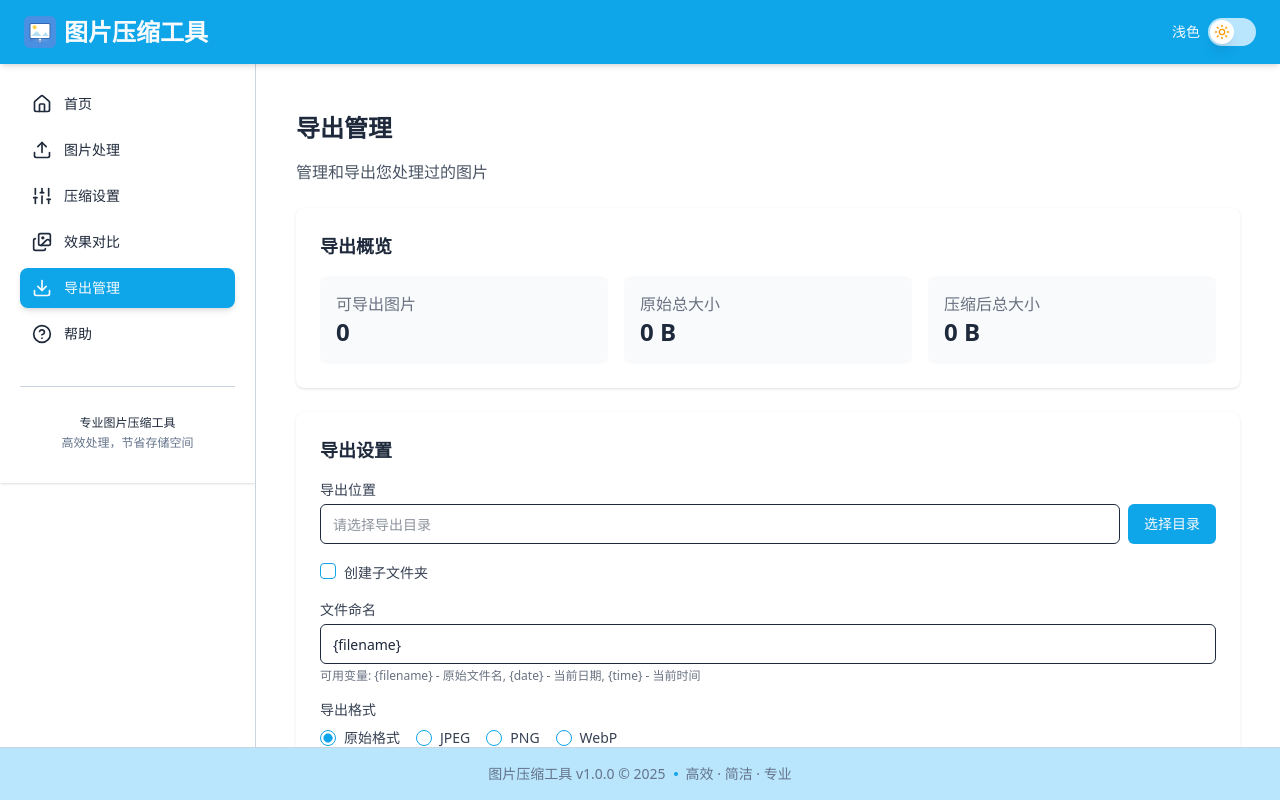
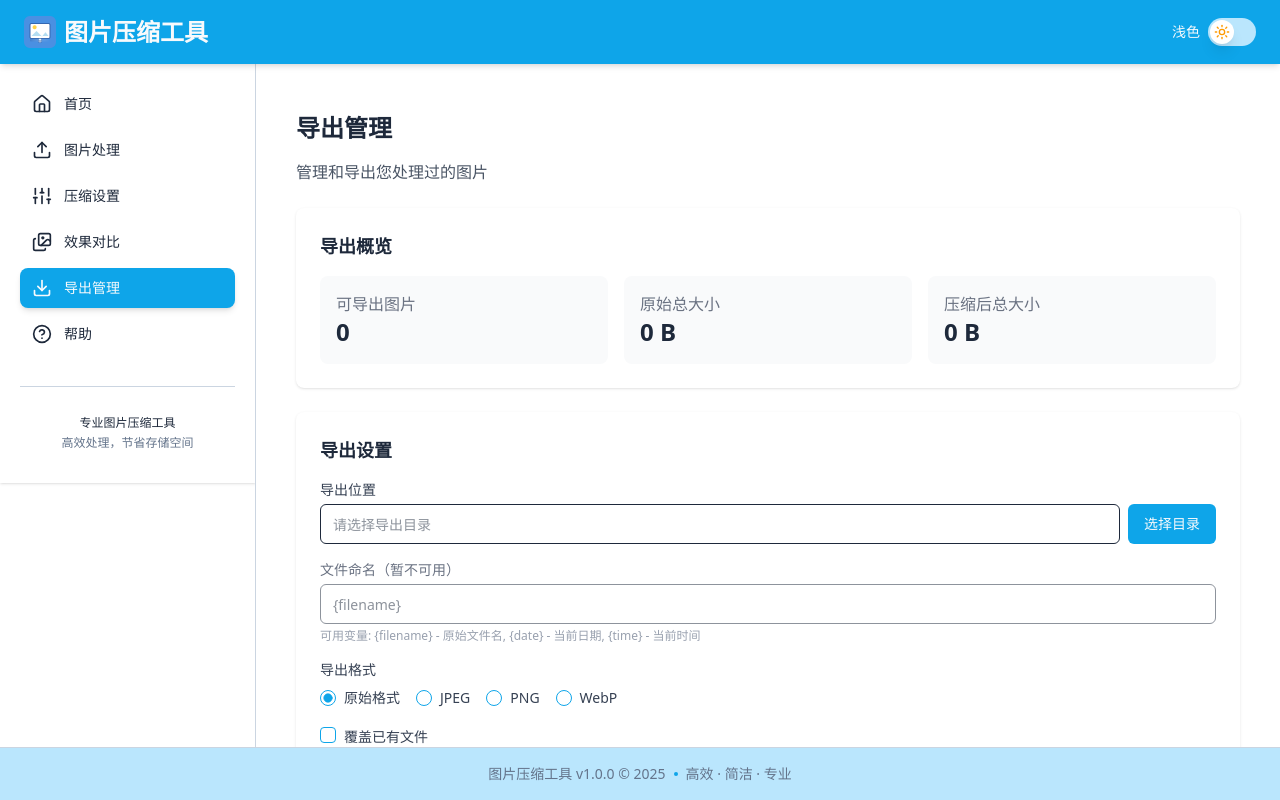
Before and after one commit to freeany/LocalSqueeze, a React (Vite) app: page /export in a window 1280 px wide. Built offline with nearby package versions, Linux system fonts and the light colour scheme.

Commit message:
refactor(ExportPage): 移除创建子文件夹选项并禁用文件命名输入

```diff
--- a/src/views/ExportPage.tsx
+++ b/src/views/ExportPage.tsx
@@ -18,7 +18,6 @@ const ExportPage: React.FC = () => {
   });
   const [exportSettings, setExportSettings] = useState({
     outputDirectory: '',
-    createSubfolder: false,
     fileNaming: '{filename}',
     exportFormat: 'original',
     overwriteExisting: false,
@@ -192,30 +191,18 @@ const ExportPage: React.FC = () => {
           </div>
         </div>
 
-        {/* 创建子文件夹 */}
+
+
+        {/* 文件命名（已禁用） */}
         <div className="mb-4">
-          <Checkbox
-            id="createSubfolder"
-            checked={exportSettings.createSubfolder}
-            onCheckedChange={(checked) =>
-              setExportSettings(prev => ({ ...prev, createSubfolder: !!checked }))
-            }
-          />
-          <label htmlFor="createSubfolder" className="ml-2 text-sm text-gray-700">
-            创建子文件夹
-          </label>
-        </div>
-
-        {/* 文件命名 */}
-        <div className="mb-4">
-          <label className="block text-sm font-medium text-gray-700 mb-1">文件命名</label>
+          <label className="block text-sm font-medium text-gray-500 mb-1">文件命名（暂不可用）</label>
           <Input
             value={exportSettings.fileNaming}
-            onChange={(e) => setExportSettings(prev => ({ ...prev, fileNaming: e.target.value }))}
+            disabled={true}
             placeholder="例如: {filename}_exported"
-            className="w-full mb-1"
+            className="w-full mb-1 opacity-70 cursor-not-allowed"
           />
-          <p className="text-xs text-gray-500">可用变量: {'{filename}'} - 原始文件名, {'{date}'} - 当前日期, {'{time}'} - 当前时间</p>
+          <p className="text-xs text-gray-400">可用变量: {'{filename}'} - 原始文件名, {'{date}'} - 当前日期, {'{time}'} - 当前时间</p>
         </div>
 
         {/* 导出格式 */}
```
